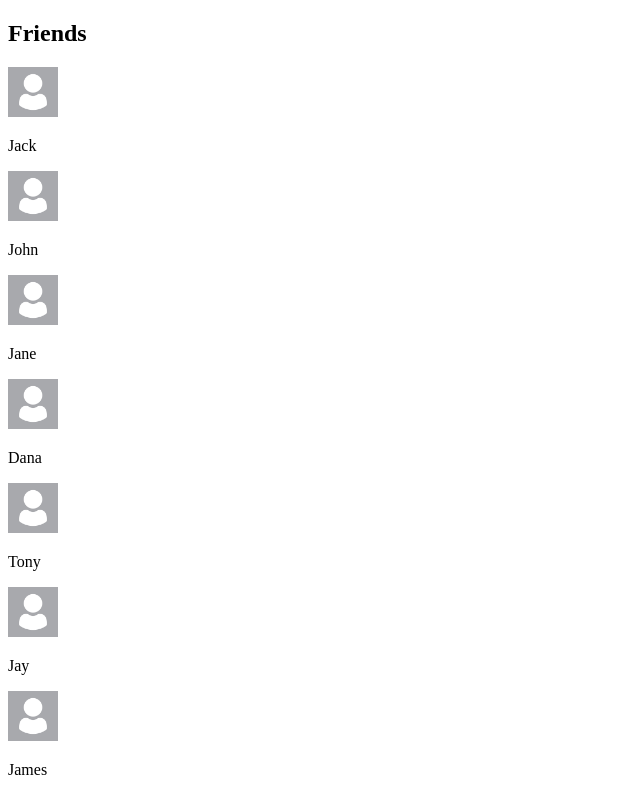
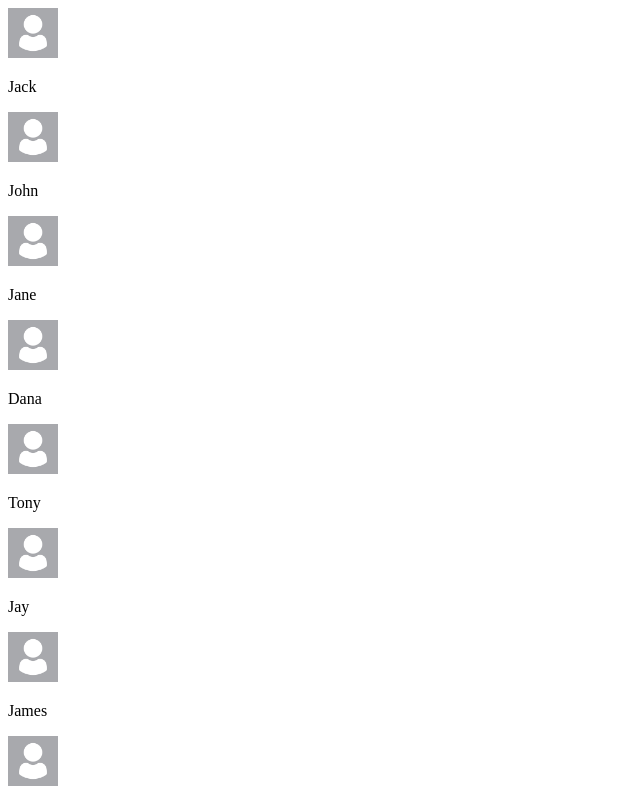
Before and after one commit to johnloser-lwi/vibely_mock_up, a plain HTML site: page pages/home.html in a window 1280 px wide. Shown: the top 792 px of the page, without its empty margins (0-640 px from the left). Drawn offline with Linux system fonts and the light colour scheme.

Commit message:
change layout

```diff
--- a/css/style.css
+++ b/css/style.css
@@ -67,10 +67,12 @@ body {
 }
 
 main {
-    width: min(90%,500px);
+    width: min(100%, 550px);
     justify-content: center;
     position: absolute;
     left: 50%;
+    height: 90%;
+    top: 10%;
     translate: -50%;
     -webkit-animation: fadein 1s; /* Safari, Chrome and Opera > 12.1 */
        -moz-animation: fadein 1s; /* Firefox < 16 */
@@ -103,8 +105,6 @@ main {
 }
 
 .login {
-    height: 90%;
-    top: 8%;
     display: flex;
     flex-direction: column;
     align-items: stretch;
@@ -131,7 +131,7 @@ button:hover {
 }
 
 .login .title {
-    width: 100%;
+    margin: 0 0.5em;
     align-items: end;
     flex: 1;
 }
@@ -170,12 +170,11 @@ button:hover {
 }
 
 .home {
-    top: 2%;
-    height: 98%;
+    width: min(100%, 550px);
     display: grid;
     grid-template-columns: 1fr;
     grid-template-rows: auto auto auto auto 1fr;
-    grid-template-areas: "title1" "friends" "start" "title2" "activities";
+    grid-template-areas: "friends" "title2" "activities" "start";
 }
 
 .home .friend-title {
@@ -239,11 +238,13 @@ button:hover {
 
 .home #new-act-button {
     grid-area: start;
-    margin: 1em 0;
+    margin: 1em 0.5em;
+    width: auto;
 }
 
 .home .activity-title {
     grid-area: title2;
+    margin: 0 0.5em;
 }
 
 .home .activities {
@@ -258,7 +259,7 @@ button:hover {
 
 .activity {
     padding: 1.2em;
-    margin: 0.5em 1em;
+    margin: 0.5em;
     border-radius: 10px;
     background-color: var(--card);
     transition:  0.3s ease-in-out background-color;
--- a/pages/home.html
+++ b/pages/home.html
@@ -7,7 +7,7 @@
 </head>
 <body>
     <main class="home">
-        <h2 class="friend-title">Friends</h2>
+        <!-- <h2 class="friend-title">Friends</h2> -->
         <div class="friends">
             <div class="friend">
                 <img src="../images/profile.jpg" alt="profile" width="50px" height="50px">
```
Also changed, not shown: index.html (+1 -0 lines), pages/login.html (+0 -1 lines).
